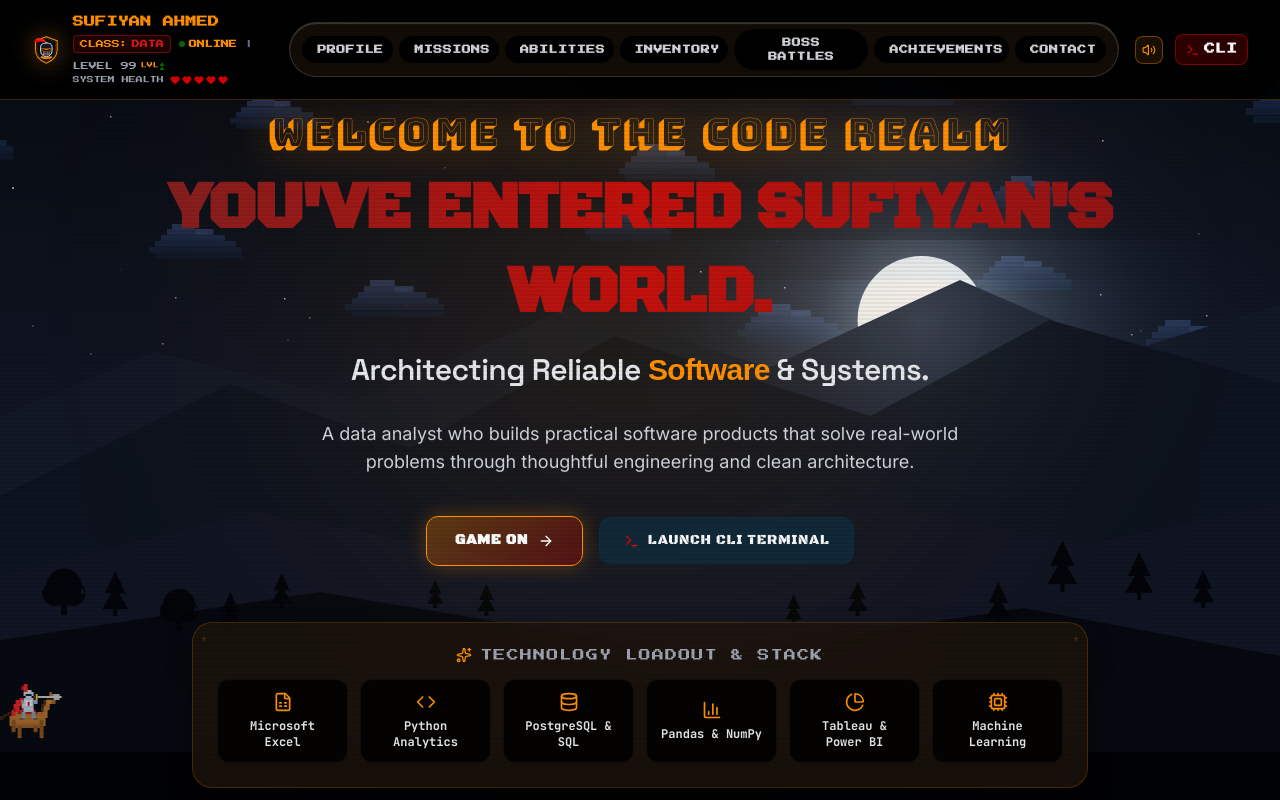
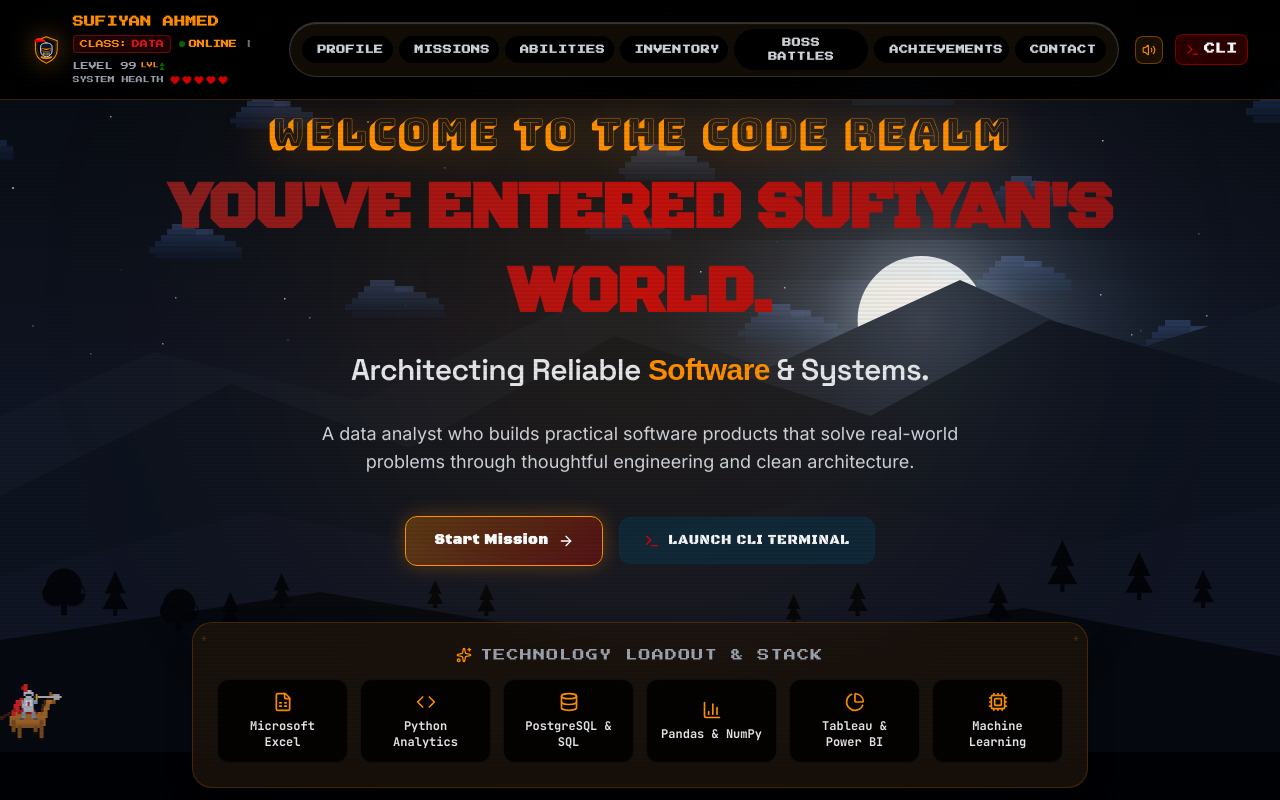
Before and after one commit to sufiyan078/portfolio, a React (Vite) app: page / in a window 1280 px wide. Shown: the top 800 px of the page. Built offline with nearby package versions, Linux system fonts and the light colour scheme; a web font is replaced by a local one.

Commit message:
style: change primary hero button text from 'GAME ON' to 'Start Mission'

```diff
--- a/src/components/LandingHero.tsx
+++ b/src/components/LandingHero.tsx
@@ -57,7 +57,7 @@ export const LandingHero: React.FC<LandingHeroProps> = ({ onPressStart, onOpenTe
             onMouseEnter={() => playCyberSound('hover')}
             className="btn-primary font-black-ops tracking-wider"
           >
-            <span>GAME ON</span>
+            <span>Start Mission</span>
             <ArrowRight className="w-4 h-4" />
           </button>
 
```
